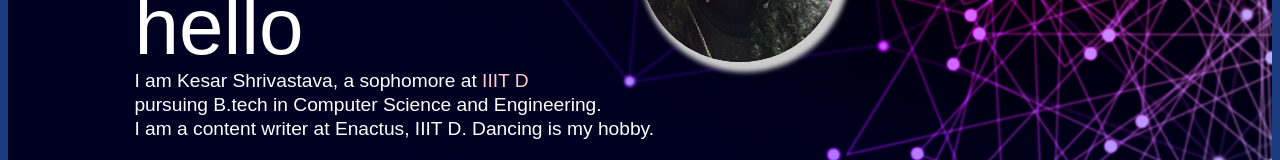
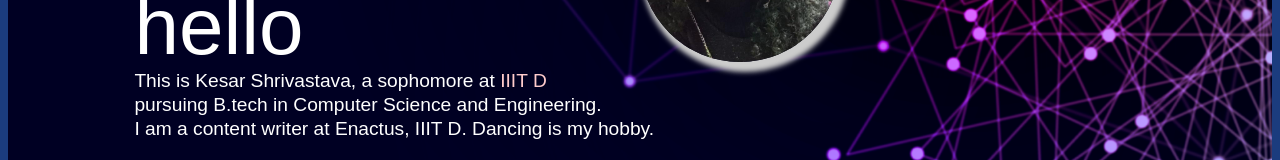
Before and after one commit to kesar19051/MyWebsite, a plain HTML site: page main.html in a window 1280 px wide. Shown: the part 206-366 px from the top of the page. Drawn offline with Linux system fonts and the light colour scheme; a web font is replaced by a local one.

Commit message:
Update main.html

```diff
--- a/main.html
+++ b/main.html
@@ -13,7 +13,7 @@
 	<img src="Images/background.png" alt="">
 	<img src="Images/my.jpg" alt = "Me" id = "me">
 	<div class = "centered">hello</div>
-	<div id = "intro">I am Kesar Shrivastava, a sophomore at <a href = "https://www.iiitd.ac.in/" target="_blank">IIIT D</a></div>
+	<div id = "intro">This is Kesar Shrivastava, a sophomore at <a href = "https://www.iiitd.ac.in/" target="_blank">IIIT D</a></div>
 	<div id = "intro1">pursuing B.tech in Computer Science and Engineering.</div>
 	<div id = "hobby">I am a content writer at Enactus, IIIT D. Dancing is my hobby.</div>
 	<div id = "check">Check out my</div>
```
